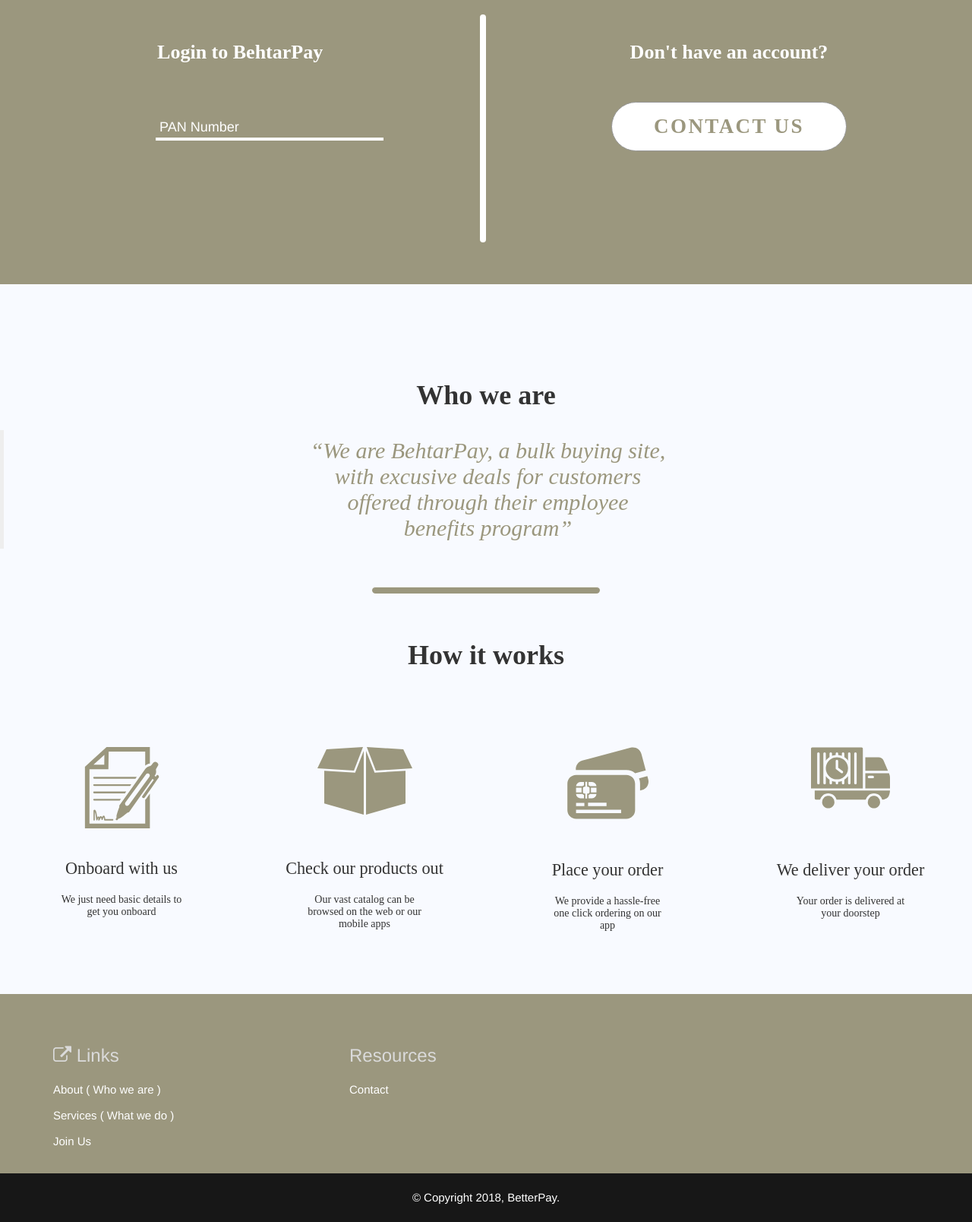
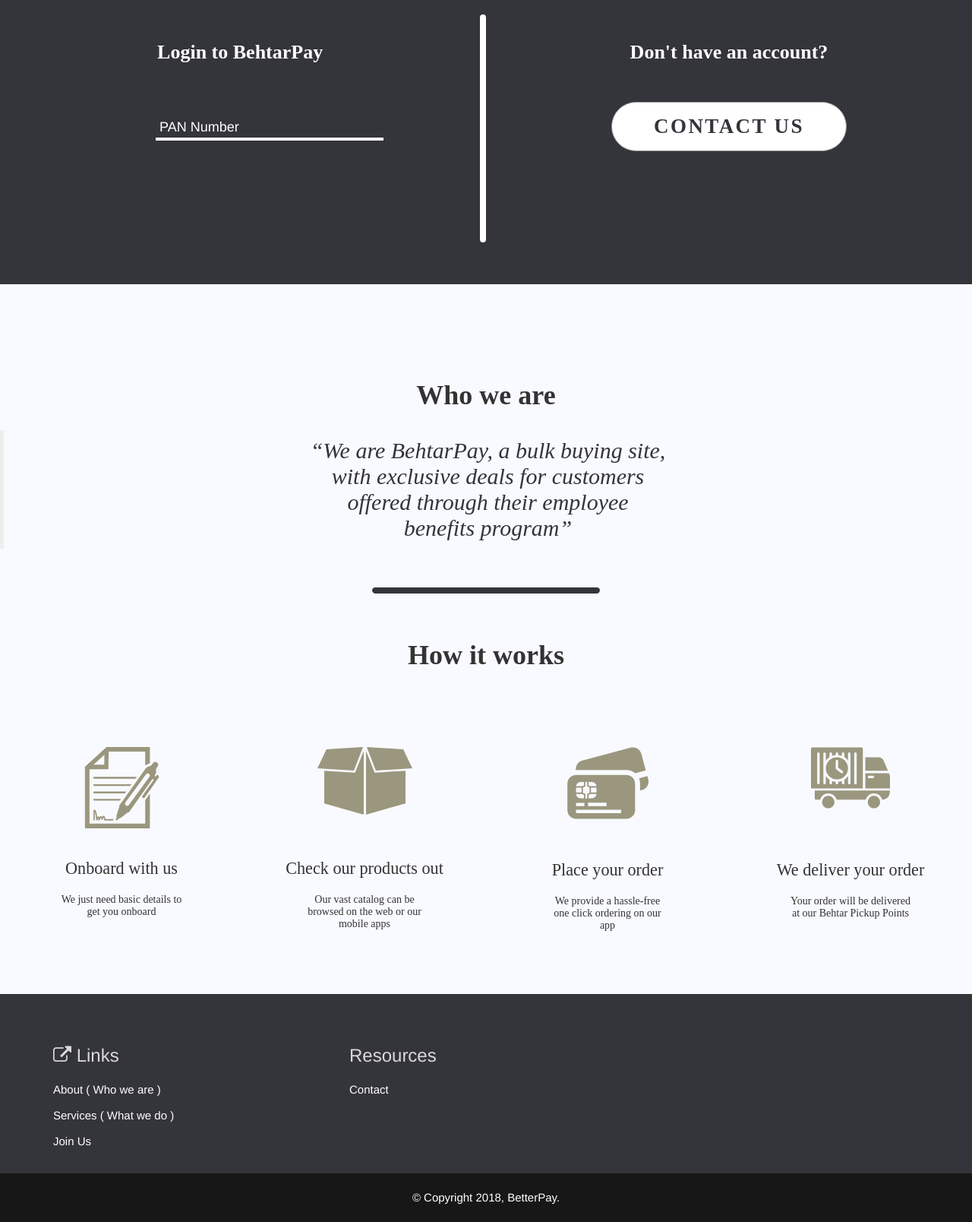
Before and after one commit to adminBehtar/adminBehtar, a plain HTML site: page index.html in a window 1280 px wide. Shown: the part 526-2134 px from the top of the page at 76% size. Drawn offline with Linux system fonts and the light colour scheme.

Commit message:
Theme color change

```diff
--- a/assets/css/style.css
+++ b/assets/css/style.css
@@ -16,7 +16,8 @@ License URI:http://www.gnu.org/licenses/gpl-2.0.html
 * ==========================================================================
 */
 #mainNav {
-  background-color: #9b977e;
+  background-color: #34343B;
+  opacity: 0.9;
 }
 .btn-primary{
   margin-left: 20px;
@@ -779,7 +780,7 @@ h1,h2,h3,h4,h5,h6 {
 header {
   width: 100%;
   height: 111px;
-  background-color: #9b977e;
+  background-color: #34343B;
   color: white;
 }
 
@@ -871,7 +872,7 @@ header {
 
 .login {
   width: 100%;
-  background-color: #9b977e;
+  background-color: #34343B;
   color: white;
   height: 400px;
 }
@@ -936,7 +937,7 @@ header {
   line-height: normal;
   letter-spacing: 2.4px;
   text-align: center;
-  color: #9b977e;
+  color: #34343B;
   margin: 50px auto 300px;
   display: block;
   outline: none;
@@ -950,7 +951,7 @@ header {
 }
 
 .about blockquote{
-  color: #9b977e;
+  color: #34343B;
 }
 
 .who-we-are h3, .how-it-works h3{
@@ -989,7 +990,7 @@ header {
   height: 8px;
   object-fit: contain;
   border-radius: 6.5px;
-  background-color: #9b977e;
+  background-color: #34343B;
   margin: 50px auto;
   display: block;
 }
@@ -1051,7 +1052,7 @@ header {
 
 footer {
   width: 100%;
-  background-color: #9b977e;
+  background-color: #34343B;
   color: white;
 }
 
@@ -1131,7 +1132,7 @@ input{
   width:300px;
   border:none;
   border-bottom:4px solid #ffffff;
-  background:  #9b977e;
+  background:  #34343B;
 }
 input:focus     { outline:none; }
 
--- a/index.html
+++ b/index.html
@@ -88,7 +88,7 @@
                         </div>
                         <!-- End Slide 1 -->
 
-                        Begin Slide 2
+                        <!-- Begin Slide 2 -->
                         <div class="item">
                             <img src="assets/img/slider/slide-2.jpg" height="400" width="1920" alt="Image of second carousel">
                         </div>
@@ -140,7 +140,7 @@
         <h3>Who we are</h3>
         <blockquote>
           “We are BehtarPay, a bulk buying site,<br/>
-          with excusive deals for customers<br/>
+          with exclusive deals for customers<br/>
           offered through their employee<br/>
           benefits program”
         </blockquote>
@@ -176,7 +176,7 @@
           <div class="one-fourth">
             <img src="assets/img/services/deliver.svg" alt="delivery"/ id="fourthimg">
             <h4>We deliver your order</h4>
-            <p>Your order is delivered at your doorstep </p>
+            <p>Your order will be delivered at our Behtar Pickup Points</p>
           </div>
 
         </div>
```
